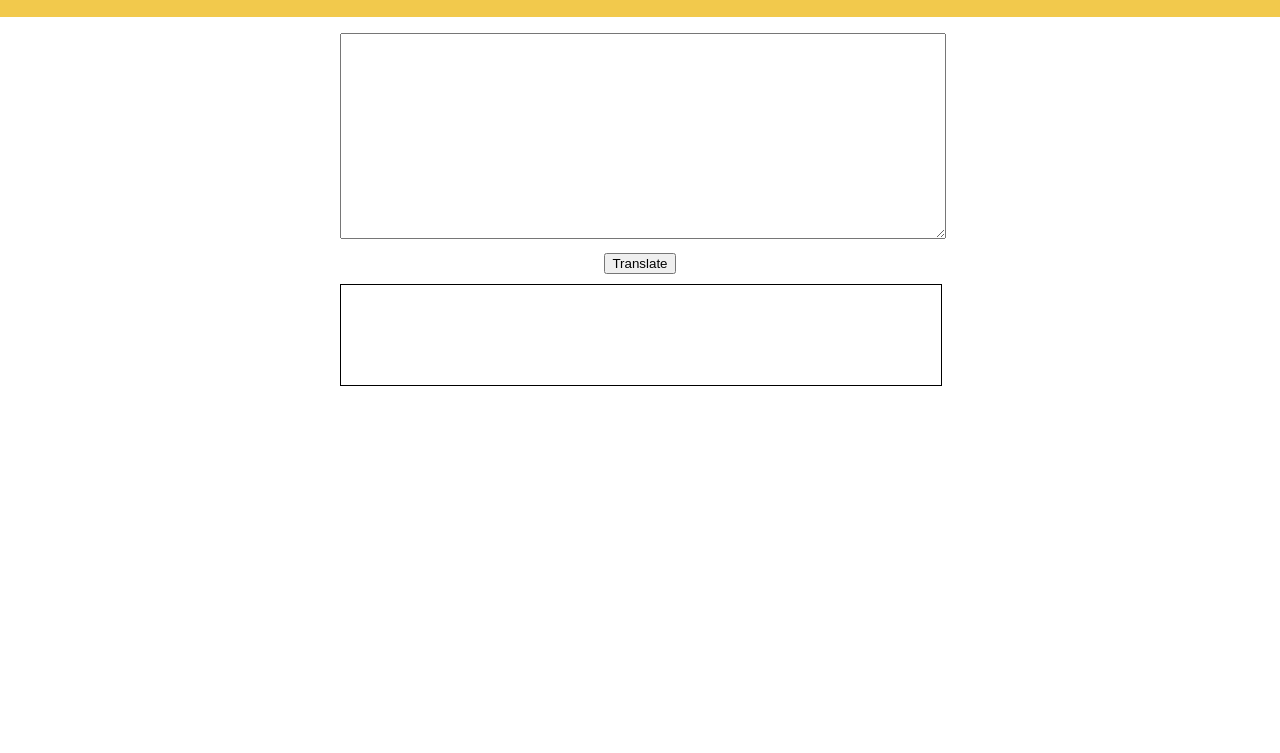
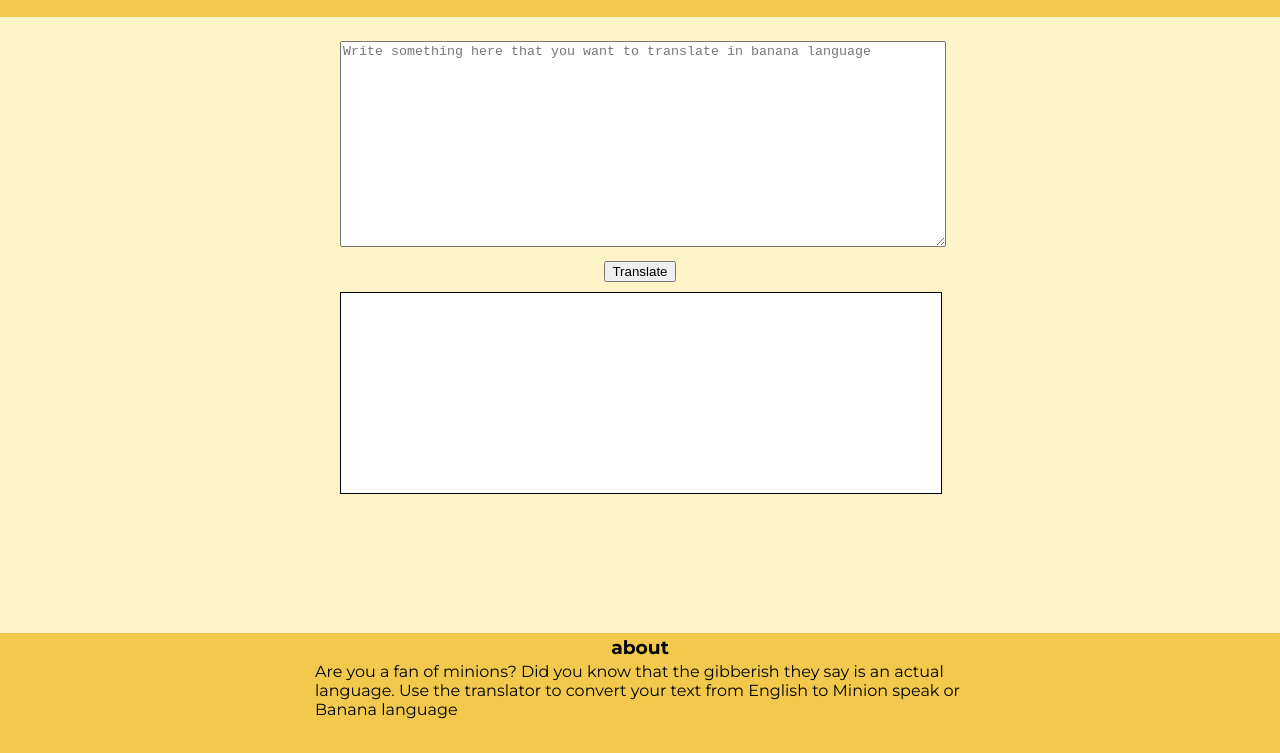
Before and after one commit to Aazam10/neogcamp-marksix-bananaspeak, a plain HTML site: page index.html in a window 1280 px wide. Shown: the part 60-813 px from the top of the page. Drawn offline with Linux system fonts and the light colour scheme.

Commit message:
fix: css styles

```diff
--- a/index.html
+++ b/index.html
@@ -1,5 +1,6 @@
 <!DOCTYPE html>
 <html lang="en">
+
 <head>
     <meta charset="UTF-8">
     <meta http-equiv="X-UA-Compatible" content="IE=edge">
@@ -7,23 +8,30 @@
     <title>minion translate</title>
     <link rel="stylesheet" href="styles.css">
 </head>
+
 <body>
     <nav>
         <div class="nav-heading">banana talk</div>
     </nav>
+    <div class="bg">
+        <main class="main-area">
 
-    <main>
-        <textarea id="txt-Input" ></textarea>
-        <button id="btn-translate">Translate</button>
-    <div id="txt-output"></div>
-    </main>
+            <textarea placeholder="Write something here that you want to translate in banana language"
+                id="txt-Input"></textarea>
+            <button id="btn-translate">Translate</button>
+            <div id="txt-output"></div>
+        </main>
 
-
-
+    </div>
+    <footer class="footer">
+        <h3 class="ftr-heading">about</h3>
+        <p class="ftr-txt">Are you a fan of minions? Did you know that the gibberish they say is an actual language. Use the translator to convert your text from English to Minion speak or Banana language</p>
+    </footer>
 
 
 
 
     <script src="app.js"></script>
 </body>
+
 </html>
--- a/styles.css
+++ b/styles.css
@@ -3,9 +3,11 @@
 body{
     font-family :  'Montserrat' , sans-serif;
     margin: 0;
+    padding: 0;
 }
 :root{
     --priamry-color:#F2C94C;
+    --secondary-color:#FEF3C7;
 }
 
 .nav-heading{
@@ -14,14 +16,16 @@ body{
     text-align: center;
     box-sizing: border-box;
     font-size: 2rem;
+
 }
-main{
+.main-area{
+
 
     max-width: 600px;
-    margin:auto;
+    margin: 0px auto;
 
     display: block;
-    padding: 1rem;
+    padding: 1.5rem;
 }
  #txt-Input{
     width:100%;
@@ -36,6 +40,24 @@ main{
 
 #txt-output{
     width:100%;
-    height:100px;
+    height:200px;
     border:1px solid black;
+    background-color: white;
 }
+.bg{
+    background-color: var(--secondary-color);
+    height:77vh;
+}
+.footer{
+    background-color: var(--priamry-color);
+    height:15vh;
+}
+.ftr-heading{
+    text-align: center;
+    padding:3px;
+    margin: 0;
+}
+.ftr-txt{
+    max-width:650px;
+   margin:0 auto;
+}
```
